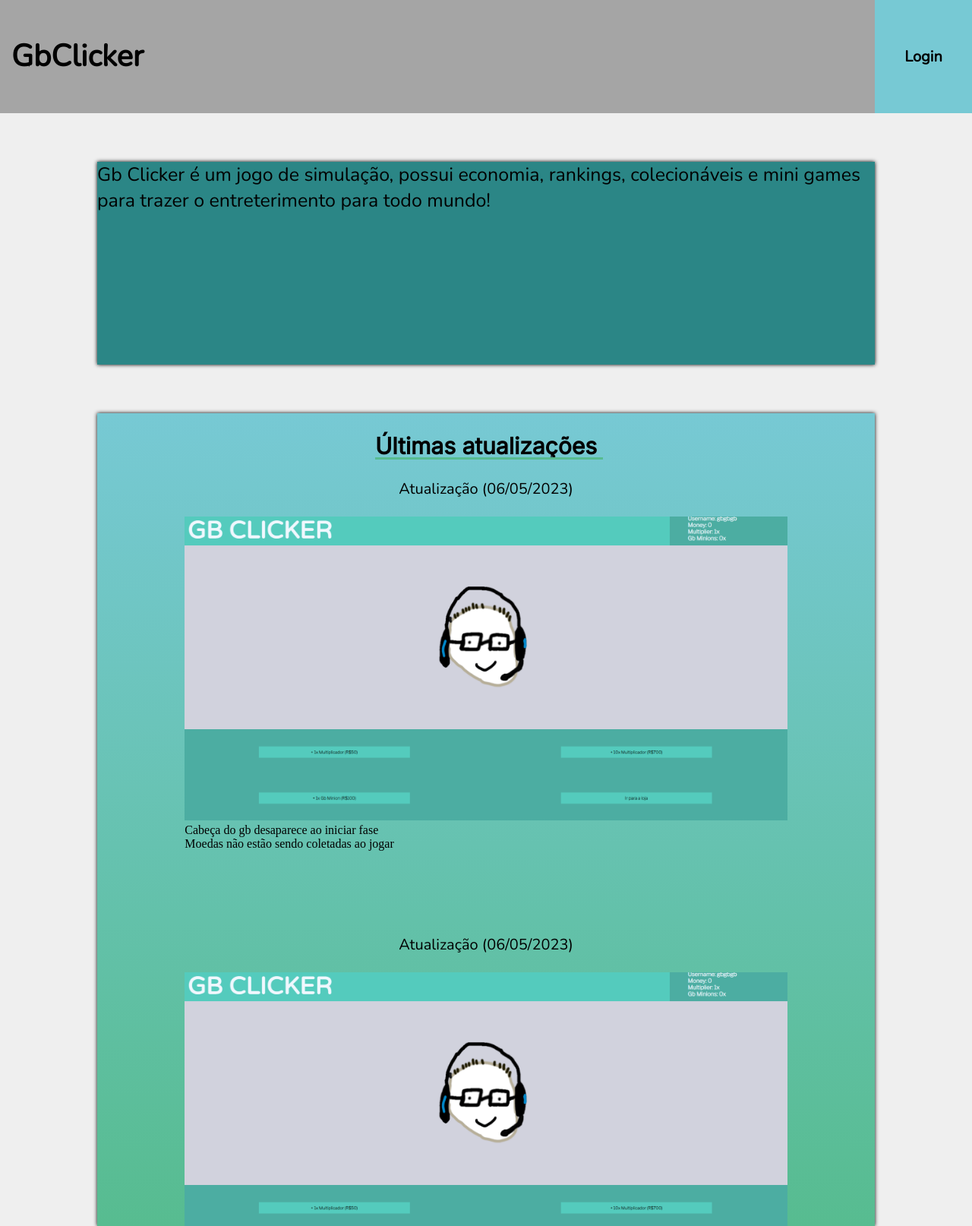
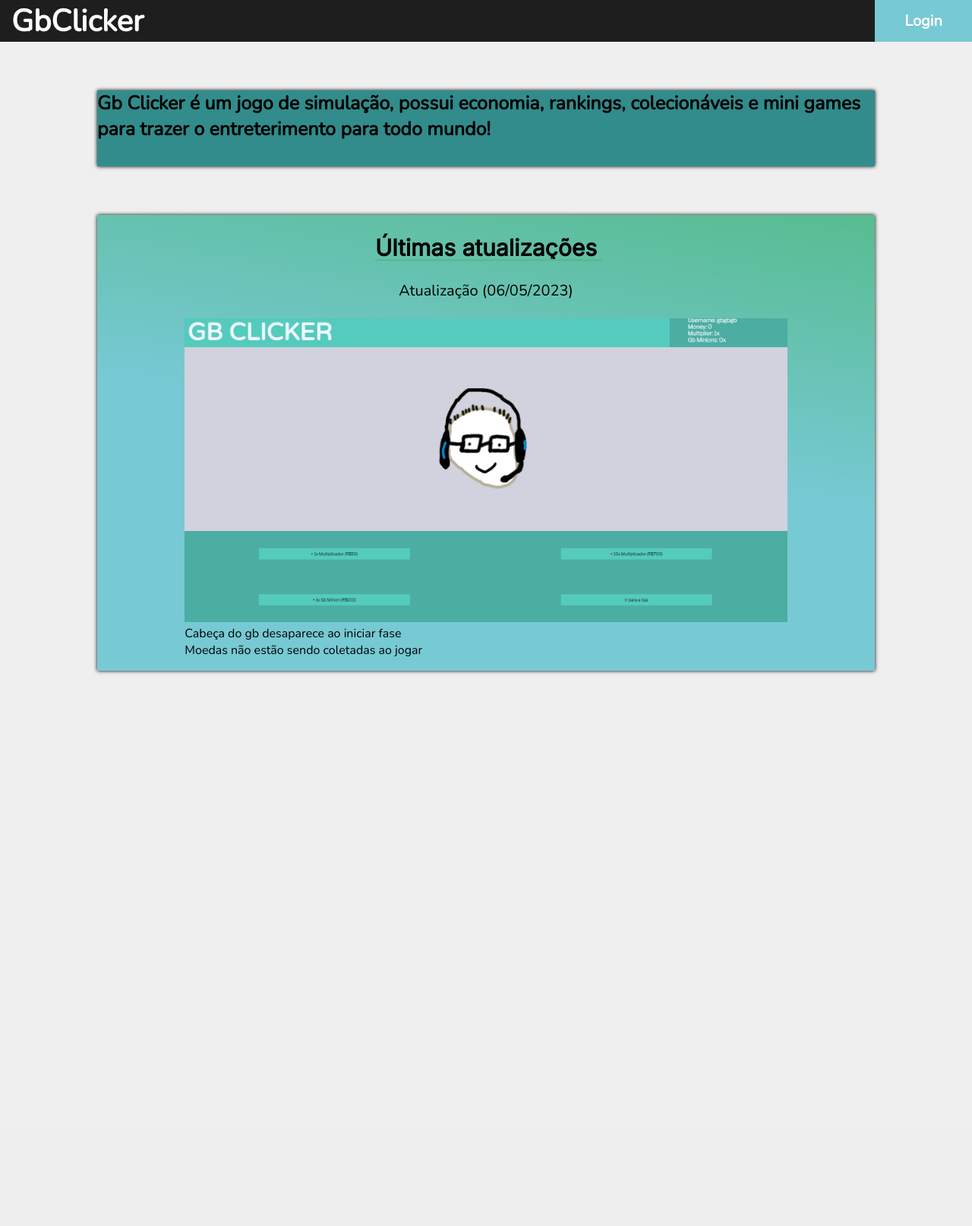
Before and after one commit to gabrielmocellin/GbClickerV2, a PHP site: page /landingPage.html in a window 1280 px wide. Shown: the whole page at 76% size. After the commit the page ends 887 px from the top, so only its background shows below. Run offline with PHP 8.4, Linux system fonts and the light colour scheme.

Commit message:
Alteracoes na estetica + erro com overflox-x resolvido

```diff
--- a/landingPage/landingPage.html
+++ b/landingPage/landingPage.html
@@ -15,7 +15,7 @@
     <main>
 
         <div id='apresentacao_div'>
-            <p>Gb Clicker é um jogo de simulação, possui economia, rankings, colecionáveis e mini games para trazer o entreterimento para todo mundo!</p>
+            <h2>Gb Clicker é um jogo de simulação, possui economia, rankings, colecionáveis e mini games para trazer o entreterimento para todo mundo!</h2>
         </div>
 
         <div id='atualizacoes_div'>
--- a/landingPage/style/landingPage_style.css
+++ b/landingPage/style/landingPage_style.css
@@ -10,15 +10,19 @@
     margin: 0; padding: 0; outline: 0;
 }
 
+html{
+    overflow-x:hidden;
+}
+
 body{ /* Corpo da página */
     display:flex; flex-direction: column;
     background: #efefef;
-    height:100vh; width:100vw;
+    min-height:100vh; min-width:100vw; max-width:100vw;
 }
 
 /* Cabecalho onde o usuário poderá ir para página de login */
 header{
-    background: rgb(165, 165, 165);
+    background: rgb(30, 30, 30);
     min-height:55px; min-width:200px;
     height:10%; width:100%;
     font-size:40px;
@@ -27,16 +31,18 @@
 
 #header_logo{
     min-height:55px; min-width:100px;
-    display:flex; align-items: center; justify-content: left; padding: 0 0 0 15px;
-    font-family: 'Nunito', sans-serif; font-size:1em; font-weight: bold;
+    display:flex; align-items: center; justify-content: left;
+    flex-wrap:wrap;
+    padding: 0 0 0 15px;
+    font-family: 'Nunito', sans-serif; font-size:1em; font-weight: bold; color:white;
 }
 
 #header_login_button{
     min-height:55px; min-width:50px;
-    font-family: 'Nunito', sans-serif; font-size:0.5em; font-weight: bold;
+    font-family: 'Nunito', sans-serif; font-size:0.5em; font-weight: bold; color:white;
     outline:none; border:none;
     cursor:pointer;
-    background-color: #77C9D4;
+    background: #77C9D4;
 }
 
 
@@ -48,22 +54,24 @@
 
 /* Div de apresentacao que aparece no topo abaixo do header */
 #apresentacao_div{
+    display:flex; flex-direction: column; align-items: center;
+    flex-wrap:wrap;
     min-height:100px; width:80%;
     height:20%;
     margin: 5% 10% 0 10%;
-    background-color: rgb(43, 134, 134);
+    background-color: rgb(50, 140, 140);
+    box-shadow: 0px 0px 5px;
 }
 
-#apresentacao_div p{
+#apresentacao_div h2{
     height:100%; width:100%;
     font-size: 25px; font-family: 'Nunito', sans-serif;
-    box-shadow: 0px 0px 5px;
 }
 
 /* Div acima do footer e abaixo da apresentaçao, possui atualizacoes do conteúdo */
 #atualizacoes_div{
     display:flex; align-items: center; flex-direction: column;
-    background: linear-gradient(#77C9D4,#57BC90);
+    background: linear-gradient(10deg,#77C9D4 50%,#57BC90 100%);
     overflow-x: hidden;
     overflow-y: scroll;
     width:80%; min-height:80%;
@@ -92,7 +100,7 @@
 .atualizacao_data{
     display:flex; justify-content: center;
     width:100%; height:50px;
-    font-size:20px; font-family: 'Nunito', sans-serif;;
+    font-size:20px; font-family: 'Nunito', sans-serif; font-weight: 300;
 }
 
 .atualizacao_imagem{
@@ -100,5 +108,5 @@
 }
 
 .atualizacao ul{
-    height:10%; list-style: none; list-style-type: none;
+    height:10%; width:100%; list-style: none; list-style-type: none; font-family: 'Nunito', sans-serif;
 }
```
